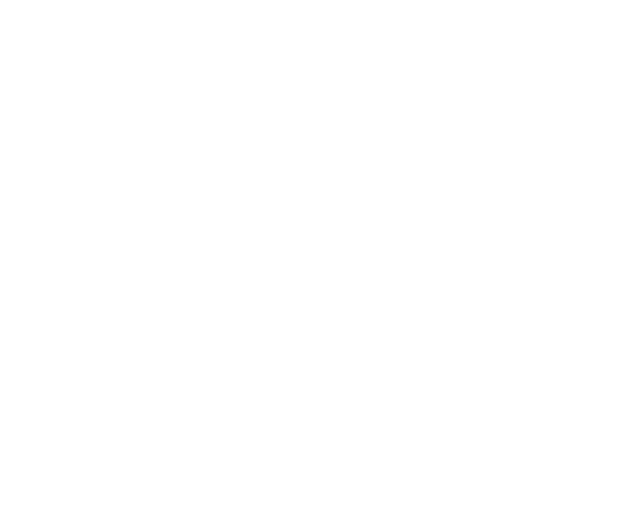
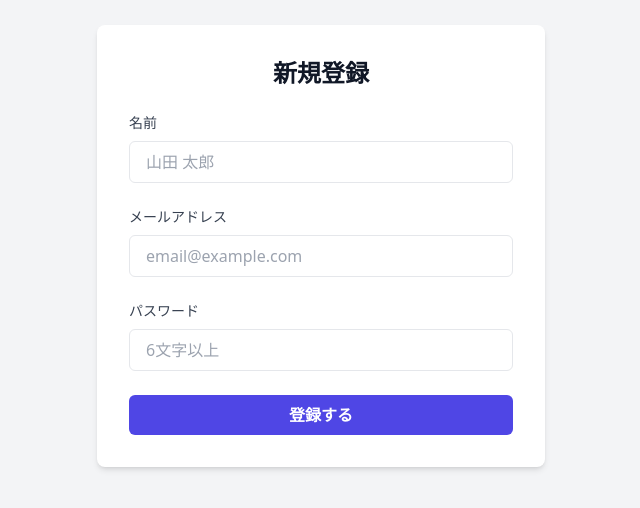
Before and after one commit to barsea/schedpoint, a Vue app in the folder frontend/: page /signup in a window 1280 px wide. Before the commit this address had no page. Shown: the part 154-662 px from the top of the page, without its empty margins (319-959 px from the left). Built offline with nearby package versions, Linux system fonts and the light colour scheme.

Commit message:
feat(frontend): 新規登録画面を作成

```diff
--- a/frontend/src/router/index.js
+++ b/frontend/src/router/index.js
@@ -2,6 +2,7 @@
 import ScheduleView from '../views/ScheduleView.vue'
 import EventFormView from '@/views/EventFormView.vue'
 import LoginView from '@/views/LoginView.vue'
+import SignUpView from '@/views/SignUpView.vue'
 
 const router = createRouter({
   history: createWebHistory(import.meta.env.BASE_URL),
@@ -25,6 +26,11 @@
       component: EventFormView,
     },
     {
+      path: '/signup',
+      name: 'signup',
+      component: SignUpView,
+    },
+    {
       path: '/login',
       name: 'login',
       component: LoginView,
--- a/frontend/src/stores/auth.js
+++ b/frontend/src/stores/auth.js
@@ -13,6 +13,22 @@
   },
 
   actions: {
+    async signup(name, email, password) {
+      try {
+        await axios.post('http://localhost:3000/users', {
+          user: {
+            name: name,
+            email: email,
+            password: password,
+          },
+        })
+        return true
+      } catch (error) {
+        console.error('Signup failed:', error)
+        return error.response?.data?.status?.message || '新規登録に失敗しました。'
+      }
+    },
+
     async login(email, password) {
       try {
         const response = await axios.post('http://localhost:3000/users/sign_in', {
--- /dev/null
+++ b/frontend/src/views/SignUpView.vue
@@ -0,0 +1,89 @@
+<script setup>
+import { ref } from 'vue'
+import { useRouter } from 'vue-router'
+import { useAuthStore } from '@/stores/auth'
+
+const authStore = useAuthStore()
+const router = useRouter()
+
+const name = ref('')
+const email = ref('')
+const password = ref('')
+const errorMessage = ref('')
+
+const handleSignup = async () => {
+  errorMessage.value = ''
+  try {
+    const result = await authStore.signup(name.value, email.value, password.value)
+
+    if (result === true) {
+      router.push('/login')
+    } else {
+      errorMessage.value = result
+    }
+  } catch (error) {
+    console.error('Signup error:', error)
+    errorMessage.value = '新規登録中にエラーが発生しました。'
+  }
+}
+</script>
+
+<template>
+  <div class="min-h-screen flex items-center justify-center bg-gray-100 dark:bg-gray-900">
+    <div class="w-full max-w-md p-8 space-y-6 bg-white dark:bg-gray-800 rounded-lg shadow-md">
+      <h2 class="text-2xl font-bold text-center text-gray-900 dark:text-white">新規登録</h2>
+      <form class="space-y-6" @submit.prevent="handleSignup">
+        <div>
+          <label for="name" class="block text-sm font-medium text-gray-700 dark:text-gray-300">
+            名前
+          </label>
+          <input
+            id="name"
+            v-model="name"
+            type="text"
+            required
+            class="w-full px-4 py-2 mt-2 border rounded-md focus:outline-none focus:ring-2 focus:ring-indigo-600 dark:bg-gray-700 dark:text-white dark:border-gray-600"
+            placeholder="山田 太郎"
+          />
+        </div>
+        <div>
+          <label for="email" class="block text-sm font-medium text-gray-700 dark:text-gray-300">
+            メールアドレス
+          </label>
+          <input
+            id="email"
+            v-model="email"
+            type="email"
+            required
+            class="w-full px-4 py-2 mt-2 border rounded-md focus:outline-none focus:ring-2 focus:ring-indigo-600 dark:bg-gray-700 dark:text-white dark:border-gray-600"
+            placeholder="email@example.com"
+          />
+        </div>
+        <div>
+          <label for="password" class="block text-sm font-medium text-gray-700 dark:text-gray-300">
+            パスワード
+          </label>
+          <input
+            id="password"
+            v-model="password"
+            type="password"
+            required
+            class="w-full px-4 py-2 mt-2 border rounded-md focus:outline-none focus:ring-2 focus:ring-indigo-600 dark:bg-gray-700 dark:text-white dark:border-gray-600"
+            placeholder="6文字以上"
+          />
+        </div>
+        <p v-if="errorMessage" class="text-sm text-red-600">
+          {{ errorMessage }}
+        </p>
+        <div>
+          <button
+            type="submit"
+            class="w-full px-4 py-2 font-bold text-white bg-indigo-600 rounded-md hover:bg-indigo-700 focus:outline-none focus:ring-2 focus:ring-offset-2 focus:ring-indigo-500"
+          >
+            登録する
+          </button>
+        </div>
+      </form>
+    </div>
+  </div>
+</template>
```
